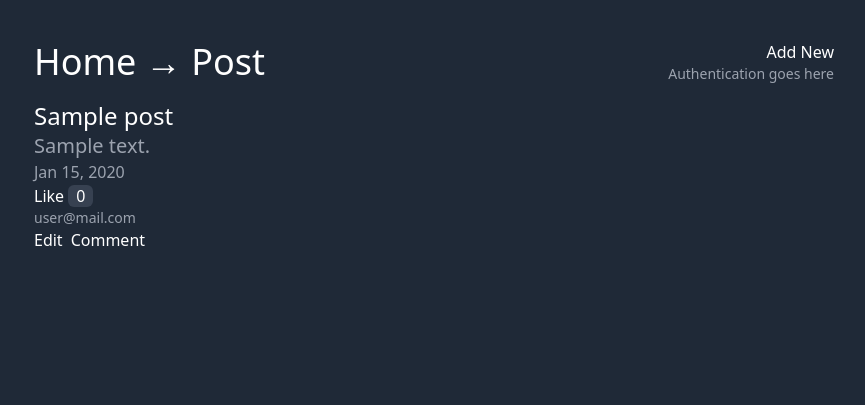
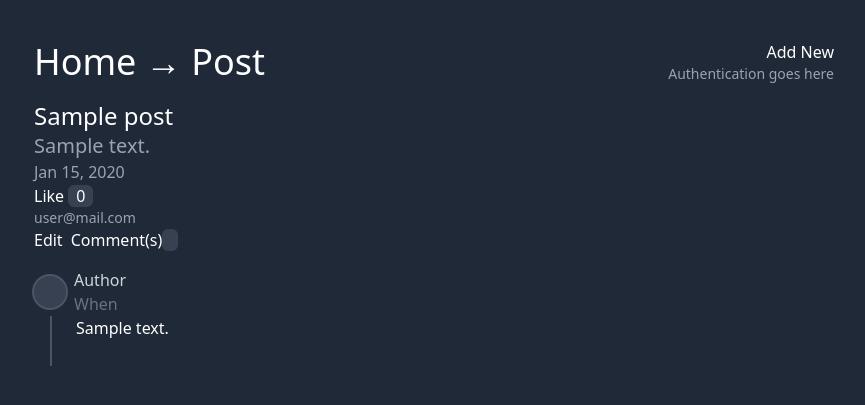
Before and after one commit to hasegan/symfony7-handson, a Symfony app: template templates/micro_post/show.html.twig in a window 1280 px wide. Shown: the top 405 px of the page, without its empty margins (206-1071 px from the left). Run offline with Twig, Linux system fonts and the light colour scheme; the template is opened without the code that fills it: most values are stand-ins (such as "Sample title", 1, 10 or a date in 2020); some libraries are stand-ins or nearby versions.

Commit message:
Solving N+1 problem  & display comments

```diff
--- a/src/Controller/MicroPostController.php
+++ b/src/Controller/MicroPostController.php
@@ -42,7 +42,7 @@ class MicroPostController extends AbstractController
 
         // dd($posts->findAll());
         return $this->render('micro_post/index.html.twig', [
-            'posts' => $posts->findAll(),
+            'posts' => $posts->findAllWithComments()
         ]);
     }
 
@@ -111,6 +111,7 @@ class MicroPostController extends AbstractController
 
         return $this->render('micro_post/edit.html.twig', [
             'form' => $form,
+            'post' => $post,
         ]);
     }
 
--- a/templates/micro_post/_post.html.twig
+++ b/templates/micro_post/_post.html.twig
@@ -15,6 +15,6 @@
   </div>
   <div class="flex">
     <a href="{{ path('app_micro_post_edit', { post: post.id }) }}" class="mr-2">Edit</a>
-    <a href="{{ path('app_micro_post_comment', { post: post.id }) }}">Comment</a>
+    <a href="{{ path('app_micro_post_comment', { post: post.id }) }}">Comment(s) <span class="px-2 rounded-md bg-gray-200 dark:bg-gray-700">{{ post.comments.count }}</span></a>
   </div>
 </div>
--- a/templates/micro_post/edit.html.twig
+++ b/templates/micro_post/edit.html.twig
@@ -5,7 +5,7 @@
 {% endblock %}
 
 {% block bread %}
-  → Edit Post
+  → <a href="{{ path('app_micro_post_show', { post: post.id }) }}">Post</a> → Edit
 {% endblock %}
 
 {% block body %}
--- a/templates/micro_post/show.html.twig
+++ b/templates/micro_post/show.html.twig
@@ -10,4 +10,22 @@
 
 {% block body %}
   {{ include('micro_post/_post.html.twig', { post: post }) }}
+
+  <div class="mt-4">
+    {% for comment in post.comments %}
+      <div>
+        <div class="flex items-center">
+          <div class="inline-block bg-gray-200 dark:bg-gray-700 rounded-full text-3xl w-8 h-8 ring-2 ring-white dark:ring-gray-600 mr-2"></div>
+          <div>
+            <div class="font-medium text-gray-800 dark:text-gray-300">Author</div>
+            <div class="font-light text-gray-500 dark:text-gray-500">When</div>
+          </div>
+        </div>
+        <div class="flex">
+          <div class="border border-gray-300 dark:border-gray-600 ml-4 mr-6 pb-12"></div>
+          <div>{{ comment.text }}</div>
+        </div>
+      </div>
+    {% endfor %}
+  </div>
 {% endblock %}
```
Also changed, not shown: src/Repository/MicroPostRepository.php (+11 -0 lines).
